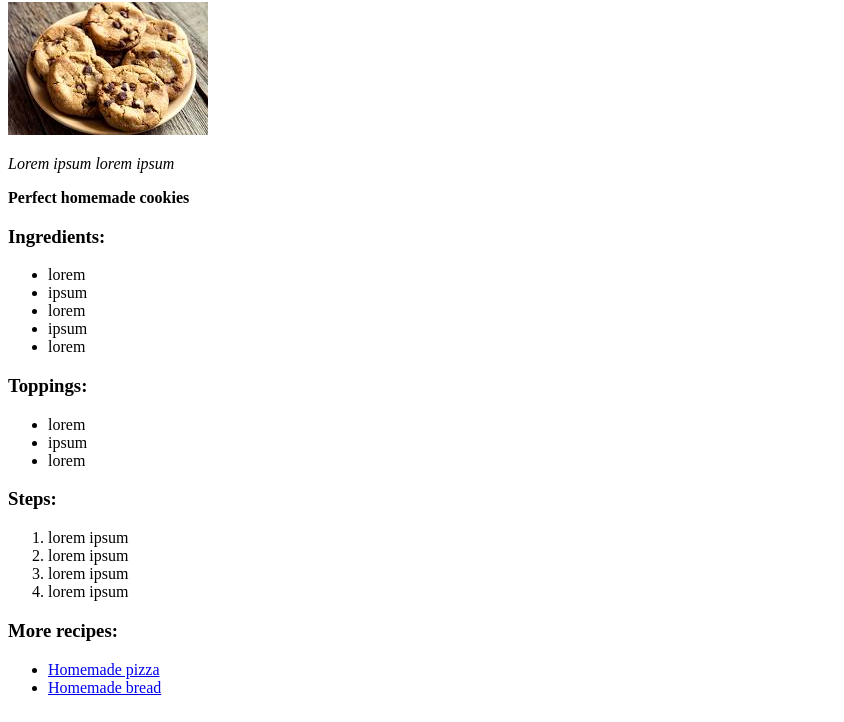
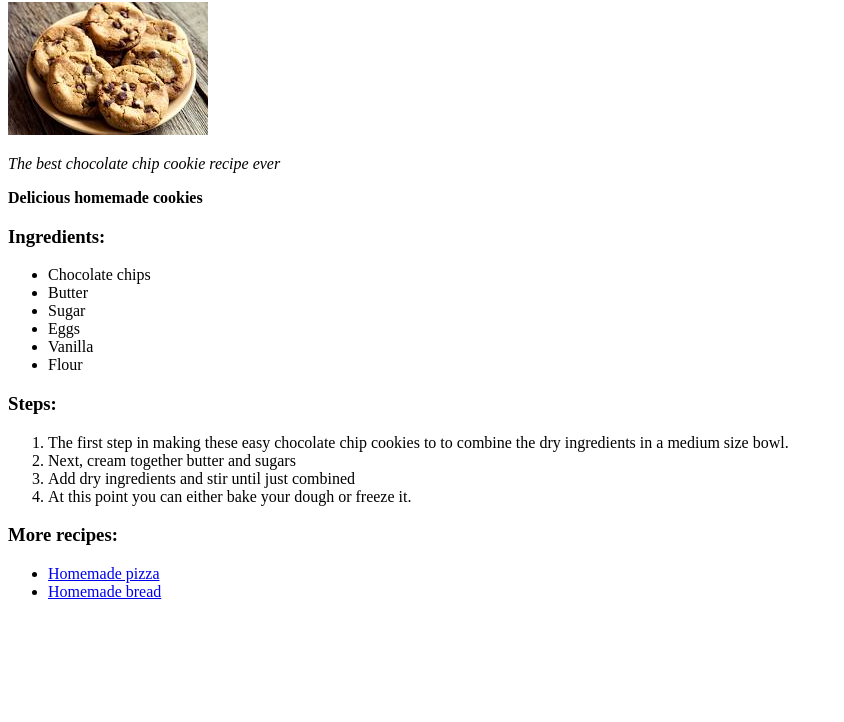
Before and after one commit to ercode1337/project_one, a plain HTML site: page recipes/cookies.html in a window 1280 px wide. Shown: the part 78-800 px from the top of the page, without its empty margins (0-844 px from the left). Drawn offline with Linux system fonts and the light colour scheme.

Commit message:
Some changes made

```diff
--- a/recipes/cookies.html
+++ b/recipes/cookies.html
@@ -8,28 +8,23 @@
         <h1>Cookies</h1>
         <img src="../img/cookies.jpeg">
     <ul></ul>
-    <em>Lorem ipsum lorem ipsum</em>
-    <p><strong>Perfect homemade cookies</strong></p>
+    <em>The best chocolate chip cookie recipe ever</em>
+    <p><strong>Delicious homemade cookies</strong></p>
     <h3>Ingredients:</h3>
     <ul>
-        <li>lorem</li>
-        <li>ipsum </li>
-        <li>lorem</li>
-        <li>ipsum</li>
-        <li>lorem</li>
-    </ul>
-    <h3>Toppings:</h3>
-    <ul>
-        <li>lorem</li>
-        <li>ipsum</li>
-        <li>lorem</li>
+        <li>Chocolate chips</li>
+        <li>Butter </li>
+        <li>Sugar</li>
+        <li>Eggs</li>
+        <li>Vanilla</li>
+        <li>Flour</li>
     </ul>
     <h3>Steps:</h3>
     <ol>
-        <li>lorem ipsum</li>
-        <li>lorem ipsum</li>
-        <li>lorem ipsum</li>
-        <li>lorem ipsum</li>
+        <li>The first step in making these easy chocolate chip cookies to to combine the dry ingredients in a medium size bowl.</li>
+        <li>Next, cream together butter and sugars</li>
+        <li>Add dry ingredients and stir until just combined</li>
+        <li>At this point you can either bake your dough or freeze it.</li>
     </ol>
     <h3>More recipes:</h3>
     <ul>
```
Also changed, not shown: recipes/bread.html (+10 -16 lines).
